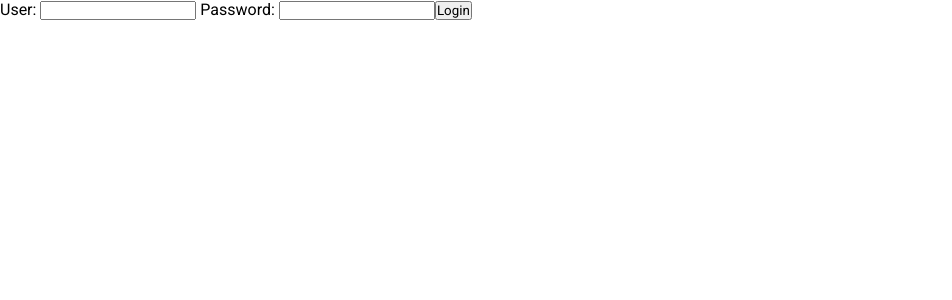
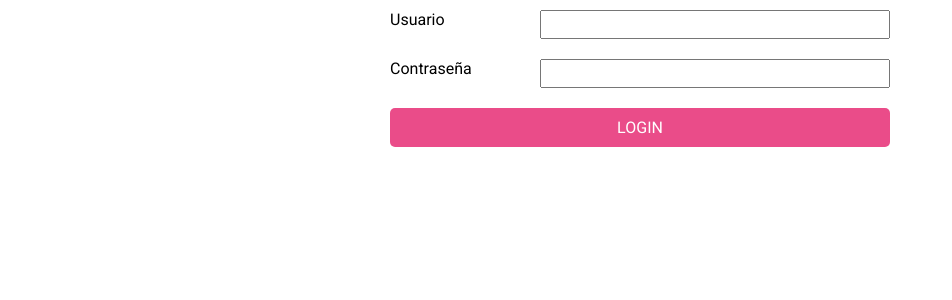
Before and after one commit to dr3am-team/tocatu-vue, a Vue app: page /login in a window 1280 px wide. Shown: the top 300 px of the page, without its empty margins (0-952 px from the left). Built offline with nearby package versions, Linux system fonts and the light colour scheme.

Commit message:
add css for login

```diff
--- a/src/views/LoginView.vue
+++ b/src/views/LoginView.vue
@@ -1,22 +1,26 @@
 <template>
-  <div>
-    <label for="user"> User: <input name="user" type="text" v-model="user.username" /> </label>
-    <label for="password"> Password: <input name="password" type="password" v-model="user.password" /> </label>
-    <button @click="login">Login</button>
+  <div class="container">
+    <InputComponent type="text" v-model="user.username" label="Usuario" />
+    <InputComponent type="password" v-model="user.password" label="Contraseña" />
+    <ButtonComponent buttonText="Login" @click="login" />
+    <p class="login-error" v-if="failedLogin">{{ failedLogin }}</p>
   </div>
 </template>
 
 <script>
 import { useLoginStore } from '../stores/login'
+import ButtonComponent from '../components/ButtonComponent.vue'
+import InputComponent from '../components/InputComponent.vue'
 export default {
-  components: { useLoginStore },
+  components: { ButtonComponent, InputComponent },
   setup() {
     const { loginStore } = useLoginStore()
     return { loginStore }
   },
   data() {
     return {
-      user: { username: '', password: '' }
+      user: { username: '', password: '' },
+      failedLogin: ''
     }
   },
   methods: {
@@ -29,13 +33,34 @@ export default {
 
       const user = users.find((element) => element.username === username)
       if (user && user.password == password) {
-        console.log('adentro de login')
         this.loginStore({ username: username, permissions: [user.userType] })
         this.$router.push('/')
+      } else {
+        this.failedLogin = 'Usuario o contraseña incorrectos. Intente de nuevo'
+        setTimeout(() => {
+          this.failedLogin = ''
+          this.user.username = ''
+          this.user.password = ''
+        }, 2000)
       }
     }
   }
 }
 </script>
 
-<style></style>
+<style scoped lang="scss">
+.container {
+  display: flex;
+  flex-direction: column;
+  width: 500px;
+  margin: 0 auto;
+
+  .login-error {
+    border: 1px solid red;
+    padding: 10px;
+    margin-top: 10px;
+    color: red;
+    font-weight: bold;
+  }
+}
+</style>
```
